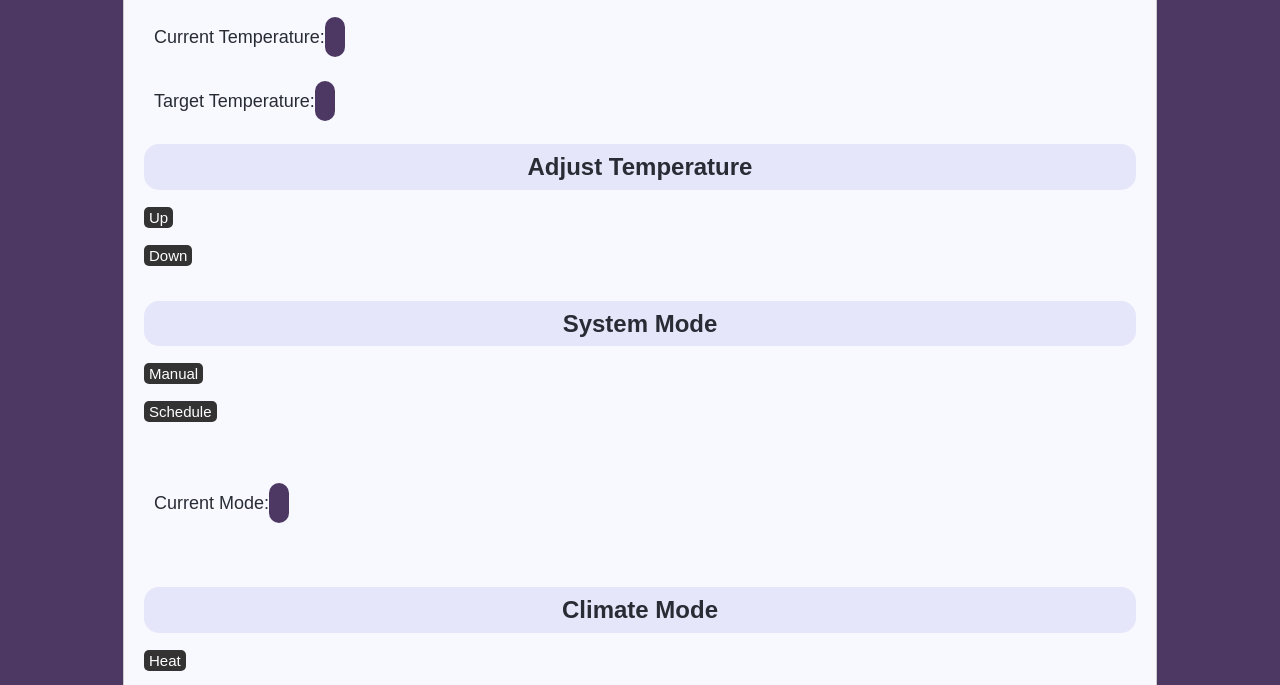
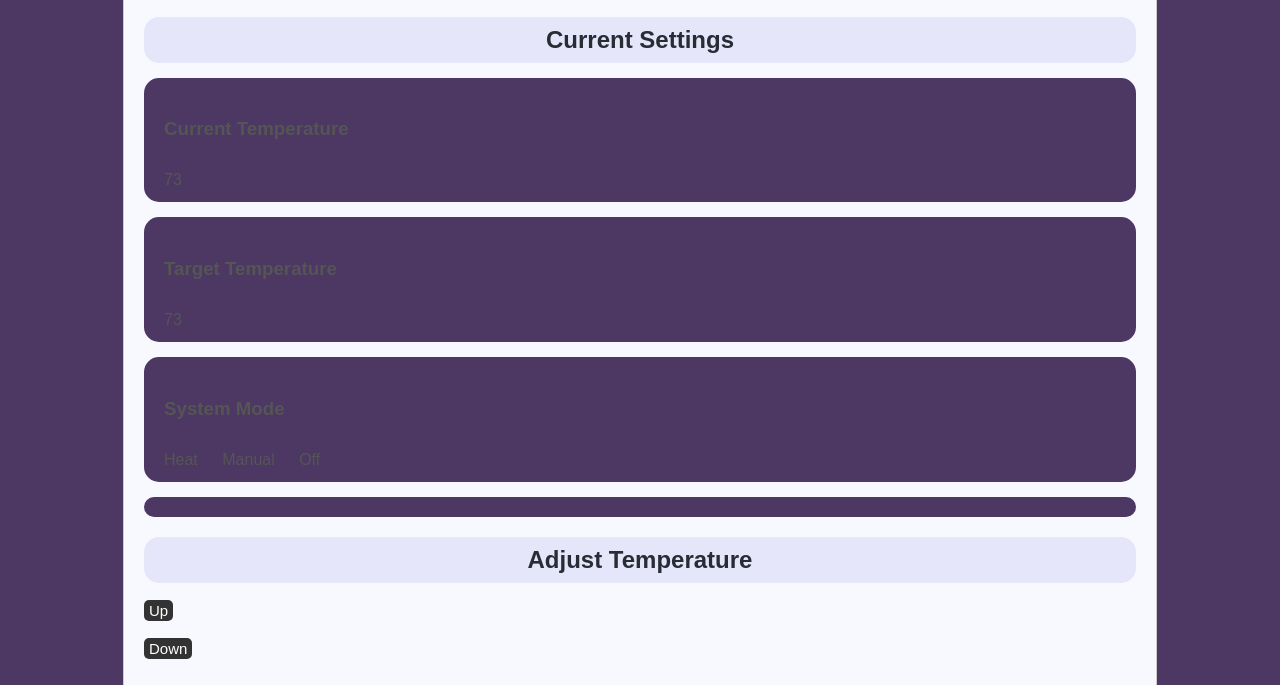
Before and after one commit to hbh7/SmartThermostat, a website: page www/index.html in a window 1280 px wide. Shown: the part 91-776 px from the top of the page. Drawn offline with Linux system fonts and the light colour scheme; no server answers.

Commit message:
Added a currrent setting section
Includes current temp, target temp, and system mode

```diff
--- a/www/index.html
+++ b/www/index.html
@@ -10,9 +10,24 @@
 
     <div class="container">
         <h1> Smart Thermostat Controls </h1>
+        <h2> Current Settings </h2>
+        <div class="block3">
+            <h3>Current Temperature</h3>
+            <span id="currentTemperature"> 73 </span>
+        </div>
 
-        <p>Current Temperature: <span id="currentTemperature"></span></p>
-        <p>Target Temperature: <span id="targetTemperature"></span></p>
+        <div class="block3">
+            <h3>Target Temperature</h3>
+            <span id="targetTemperature"> 73 </span>
+        </div>
+
+        <div class="block3">
+            <h3>System Mode</h3>
+            <span class="sys" id="climate"> Heat </span>
+            <span class="sys" id="system"> Manual </span>
+            <span class="sys" id="fan"> Off </span>
+        </div>
+        <div class="clr"></div>
 
         <h2> Adjust Temperature </h2>
         <button class="hot" onclick="setTemp('up')">Up</button> <br />
```
